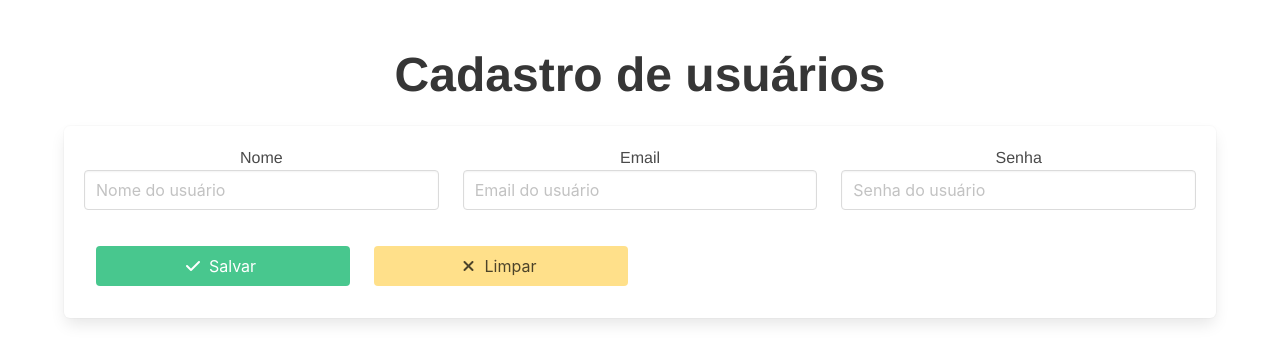
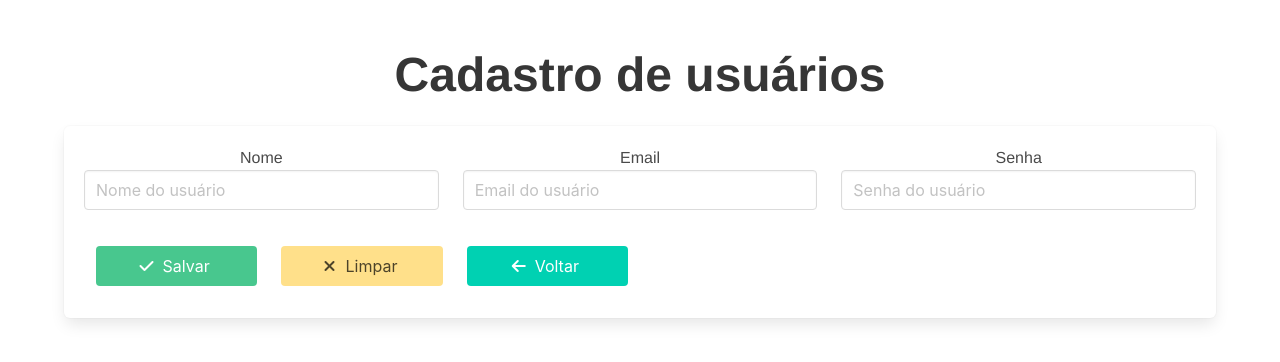
Before and after one commit to paulocsilvajr/api-livros-nestjs, a Vue app in the folder livros-vuejs-cli/: page /usuarios in a window 1280 px wide. Shown: the top 362 px of the page. Built offline with nearby package versions, Linux system fonts and the light colour scheme.

Commit message:
Componente de cadastro de usuário funcionando, cadastrando e exibindo notificação de acordo com resposta de API ao salvar

```diff
--- a/livros-vuejs-cli/src/components/CadastroUsuariosComponent.vue
+++ b/livros-vuejs-cli/src/components/CadastroUsuariosComponent.vue
@@ -13,9 +13,9 @@
 
                 <div class="column">
                     <div class="field">
-                        <label for="nome">Nome</label>
+                        <label for="username">Nome</label>
                         <div class="control">
-                            <input type="text" class="input" placeholder="Nome do usuário" id="nome"
+                            <input type="text" class="input" placeholder="Nome do usuário" id="username"
                                 v-model.trim="usuario.nome">
                         </div>
                         <p class="help is-danger" v-if="validacaoCampos.nome">Informe um nome de usuário</p>
@@ -35,9 +35,9 @@
 
                 <div class="column">
                     <div class="field">
-                        <label for="senha">Senha</label>
+                        <label for="password">Senha</label>
                         <div class="control">
-                            <input type="password" class="input" placeholder="Senha do usuário" id="senha"
+                            <input type="password" class="input" placeholder="Senha do usuário" id="password"
                                 v-model.trim="usuario.senha">
                         </div>
                         <p class="help is-danger" v-if="validacaoCampos.senha">Informe uma senha para o usuário</p>
@@ -65,6 +65,14 @@
                                 <span>Limpar</span>
                             </button>
                         </div>
+                        <div class="column" v-if="exibirBotaoVoltar">
+                            <button class="button is-primary is-fullwidth" @click="voltaParaLogin">
+                                <span class="icon is-small">
+                                    <i class="fas fa-arrow-left"></i>
+                                </span>
+                                <span>Voltar</span>
+                            </button>
+                        </div>
                     </div>
                 </div>
             </div>
@@ -78,6 +86,10 @@
 import { defineComponent, computed } from 'vue'
 import { useStore } from '@/store'
 import Usuario from '@/models/usuario'
+import UsuarioService from '@/services/usuario-service'
+import { CadastrarError } from '@/errors/cadastrar-error'
+import useNotificador from '@/hooks/notificador'
+import { TipoNotificacao } from '@/interfaces/INotificacoes'
 
 export default defineComponent({
     name: "CadastroUsuariosComponent",
@@ -86,7 +98,7 @@ export default defineComponent({
     },
     data() {
         return {
-            // livroService: new LivroService(),
+            usuarioService: new UsuarioService(),
             titulo: "Cadastro de usuários",
             usuario: new Usuario(),
             msg: "",
@@ -98,7 +110,8 @@ export default defineComponent({
             this.usuario = new Usuario()
             this.validacaoCampos.nome = this.validacaoCampos.senha = this.validacaoCampos.email = false
         },
-        salvaUsuario() {
+        async salvaUsuario() {
+            try {
             this.validacaoCampos.nome = this.usuario.nome === ""
             this.validacaoCampos.senha = this.usuario.email === ""
             this.validacaoCampos.email = this.usuario.senha === ""
@@ -108,17 +121,31 @@ export default defineComponent({
                 this.validacaoCampos.senha) {
                 return
             }
-            // this.livroService.salvaLivro(this.livro, this.livros)
+            const usuarioCadastrado = await this.usuarioService.salvaUsuario(this.usuario)
+
+            this.notificar(`Usuário '${this.usuario.nome}' cadastrado com sucesso`, TipoNotificacao.SUCESSO)
+            console.log("Usuário cadastrado: ", usuarioCadastrado);
 
             this.defineUsuarioVazio()
+            } catch (error) {
+                if (error instanceof CadastrarError) {
+                    this.notificar("Erro ao cadastrar usuário", TipoNotificacao.FALHA)
+                }
+            }
         },
+        voltaParaLogin() {
+            this.$router.push({ name: "login" })
+        }
     },
     setup() {
         const store = useStore()
-        const semToken = computed(() => store.getters.semToken)
+        const exibirBotaoVoltar = computed(() => store.getters.semToken)
+
+        const { notificar } = useNotificador()
 
         return {
-            semToken
+            exibirBotaoVoltar,
+            notificar
         }
     }
 })
```
